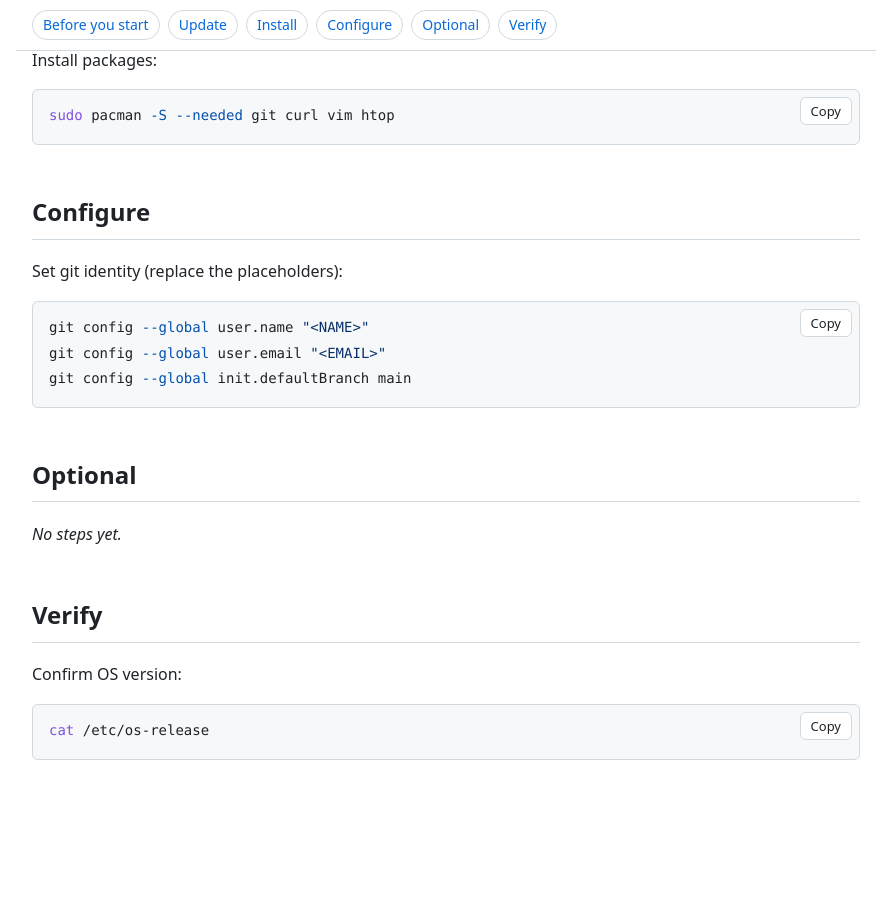
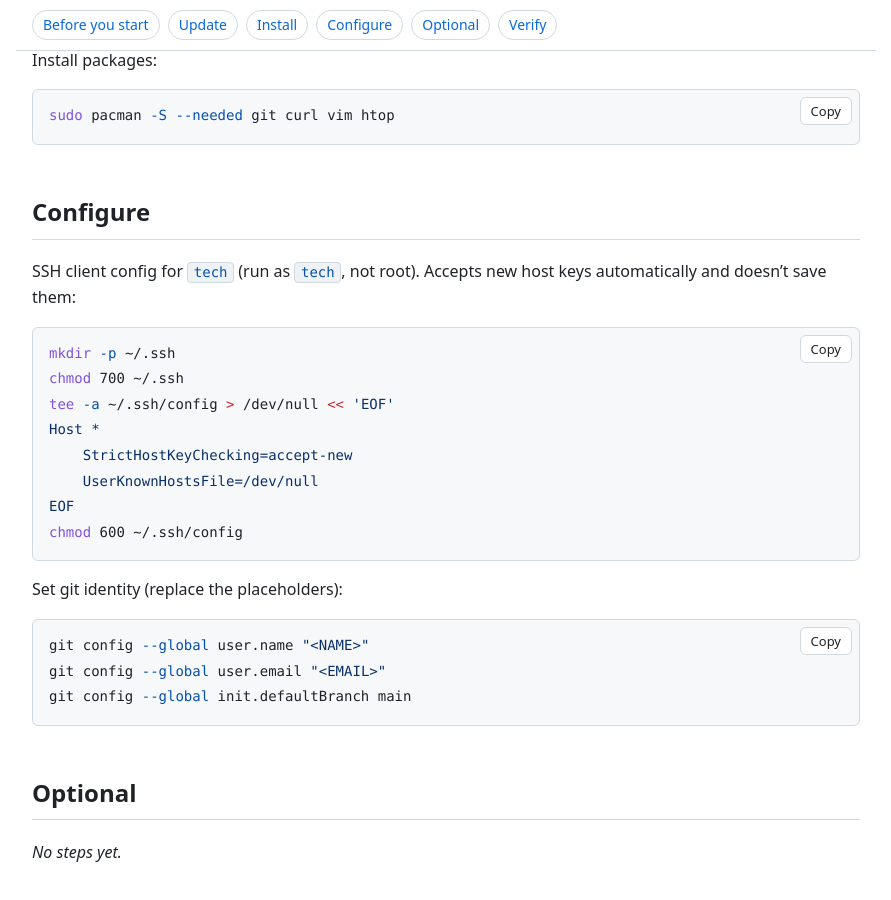
Before and after one commit to leewiscovitch/wiscovitch-install, a Jekyll site: the page built from cachyos.md, in a window 1280 px wide and 900 px high, scrolled down 840 px. Shown: the whole window, without its empty margins (194-1085 px from the left). Built offline with Jekyll 4.4.1, drawn with Linux system fonts in a browser that asks for light colours; before the commit the page ends 1680 px from its top, so only the background shows below that.

Commit message:
Add SSH client config step to every Linux page
Shared in _includes/ssh-config.md: Host * with
StrictHostKeyChecking=accept-new and UserKnownHostsFile=/dev/null,
appended to ~/.ssh/config with the permissions ssh expects.

Co-Authored-By: Claude Opus 5.5 <noreply@anthropic.com>

````diff
--- /dev/null
+++ b/_includes/ssh-config.md
@@ -0,0 +1,12 @@
+SSH client config for `{{ site.user }}` (run as `{{ site.user }}`, not root). Accepts new host keys automatically and doesn't save them:
+
+```bash
+mkdir -p ~/.ssh
+chmod 700 ~/.ssh
+tee -a ~/.ssh/config > /dev/null << 'EOF'
+Host *
+    StrictHostKeyChecking=accept-new
+    UserKnownHostsFile=/dev/null
+EOF
+chmod 600 ~/.ssh/config
+```
--- a/cachyos.md
+++ b/cachyos.md
@@ -25,6 +25,8 @@ Run as a user with `sudo` rights.
 
 ## Configure
 
+{% include ssh-config.md %}
+
 {% include git-config.md %}
 
 ## Optional
````
Also changed, not shown: CLAUDE.md (+1 -1 lines), alma.md (+2 -0 lines), fedora.md (+2 -0 lines), ubuntu-desktop.md (+2 -0 lines), ubuntu-server.md (+2 -0 lines).
